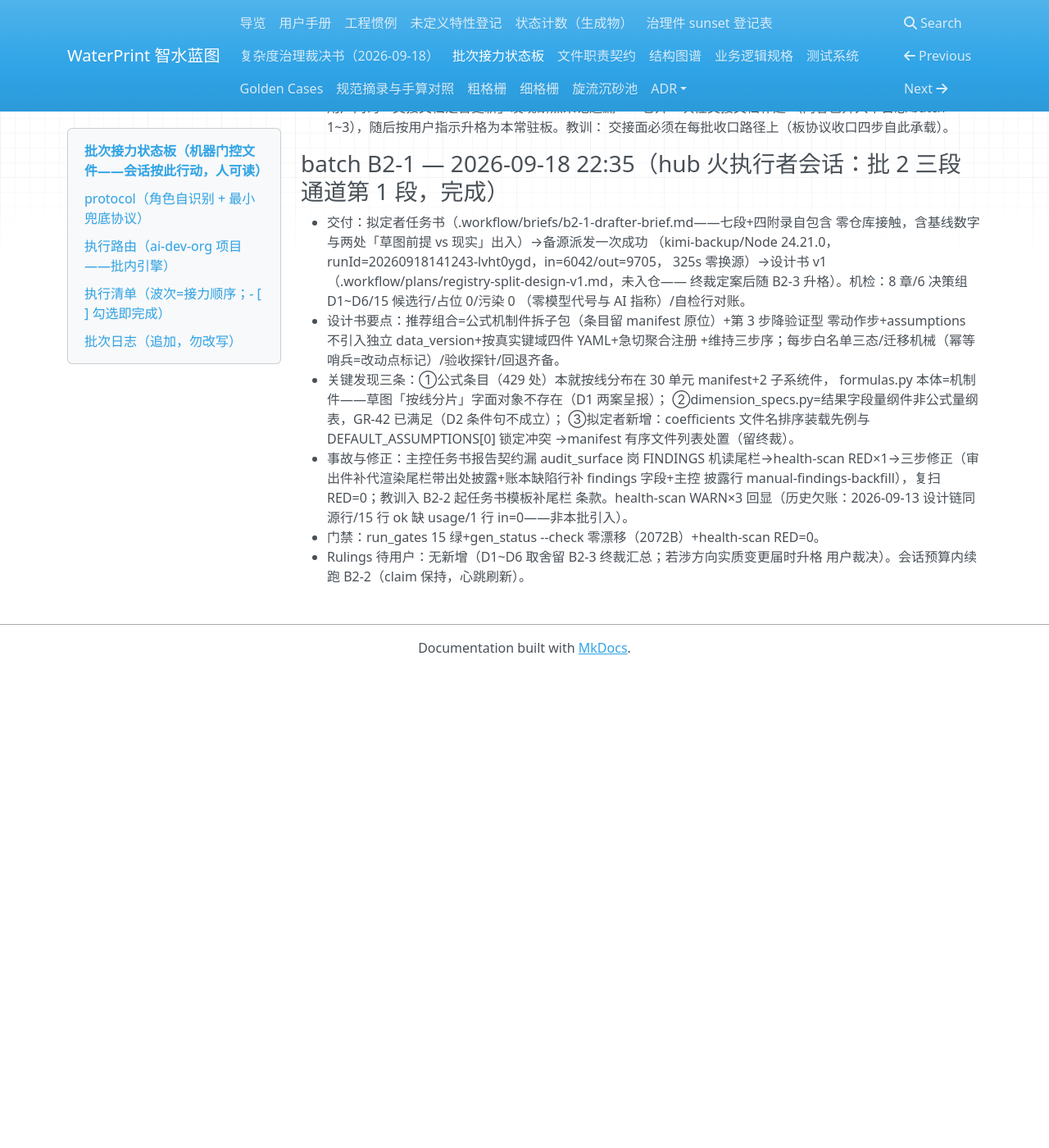
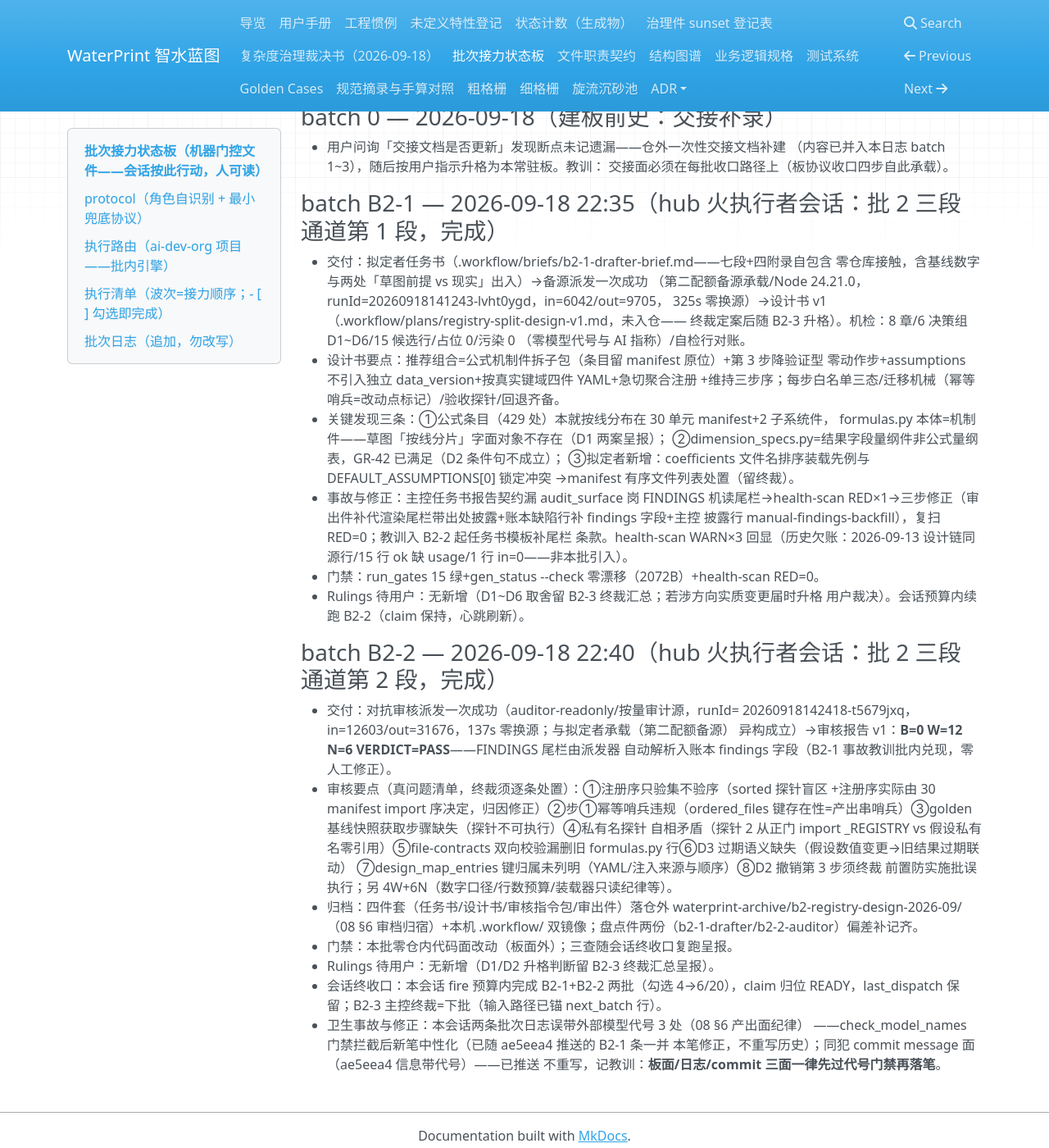
Before and after one commit to yyx20040712/waterprint, an MkDocs documentation site: the page built from docs/handoff/relay.md, in a window 1280 px wide and 1400 px high, scrolled down 4195 px. Shown: the whole window at 82% size. Built offline with MkDocs 1.6.1, drawn with Linux system fonts in a browser that asks for light colours; nearby versions of some CDN libraries; before the commit the page ends 5013 px from its top, so only the background shows below that; some of the changed text lies outside the part shown.

Commit message:
批 2 三段通道第 2 段收口: B2-2 对抗审核完成——审核者岗异构承载（按量审计源，与拟定者备源异构成立）一次成功（runId=20260918142418-t5679jxq，in12603/out31676），审出件 B=0/W=12/N=6/VERDICT=PASS，FINDINGS 尾栏由派发器自动解析入账本（B2-1 教训批内兑现）。真问题清单入日志：注册序只验集不验序/幂等哨兵违规/基线快照缺失/私有名探针矛盾/file-contracts 漏删旧行/D3 过期语义缺失/design_map 键归属未明/D2 须终裁前置等——终裁 B2-3 逐条处置。四件套归档仓外 waterprint-archive/b2-registry-design-2026-09/。勾选 5→6/20，next_batch=B2-3（输入路径已锚板头），会话终收口 READY+claim 归位。卫生事故修正：前笔日志误带外部模型代号 3 处被 check_model_names 拦截——本笔中性化（含已推送 ae5eea4 的板面遗留一并修，不重写历史），教训入日志：板面/日志/commit 三面一律先过代号门禁再落笔。三查复跑：run_gates 15 绿/gen_status 零漂移/health-scan RED=0（WARN×3 历史欠账）。

```diff
--- a/docs/handoff/relay.md
+++ b/docs/handoff/relay.md
@@ -8,7 +8,7 @@
 > 前任交接：`E:/zcode_md/治理批-复杂度治理-2026-09-18/00-交接文档-新会话继续.md`
 > （2026-09-18 同日建立——内容已并入本板首批批次日志，克隆者以本板为准）。
 
-- status: RUNNING
+- status: READY
 - automation_id: automation-bf8fd7d7-fa7b-4194-a850-2c702565068e
 - shared_fire: true
 - plan: docs/handoff/relay.md#执行清单（自含清单，收口 grep 本文件 `- [ ]` 计余量）
@@ -16,15 +16,15 @@
 - poll_interval_min: 10
 - fire_budget_min: 120
 - last_dispatch: 2026-09-18T22:01:29+08:00
-- heartbeat_utc: 2026-09-18T14:23:21Z
-- claim: hubfire-B2-1-20260918T2206
+- heartbeat_utc: 2026-09-18T14:28:33Z
+- claim: -
 - no_progress_count: 0
 - checked_total: 20
-- checked_done: 5
+- checked_done: 6
 - last_handover: 2026-09-18
-- claimed_by: zcode-hubfire-executor
-- claimed_at: 2026-09-18T22:06:39+08:00
-- next_batch: B2-2（对抗审核——审核者岗异构挑刺不改写，deepseek 承载）
+- claimed_by: -
+- claimed_at: -
+- next_batch: B2-3（主控终裁——输入=设计书v1（.workflow/plans/registry-split-design-v1.md）+审核报告v1（.workflow/briefs/b2-2-auditor-output.md，B0/W12/N6/PASS）+仓外镜像 waterprint-archive/b2-registry-design-2026-09/；D1/D2 前提出入涉用户裁决方向实质→呈用户；W 级发现并入终裁处置）
 
 ## protocol（角色自识别 + 最小兜底协议）
 
@@ -90,7 +90,7 @@
 ### 第二波·批 2 registry 分性质改造（架构级三段通道）
 
 - [x] B2-1｜拟定者任务书起草+派发（备源承载）→设计书（候选≥2+权衡）
-- [ ] B2-2｜对抗审核（审核者岗——异构挑刺不改写）
+- [x] B2-2｜对抗审核（审核者岗——异构挑刺不改写）
 - [ ] B2-3｜主控终裁（负面清单/规格冲突留用户）
 - [ ] B2-4｜实装·第一步：assumptions 数值 YAML 化（golden 三案哈希零变硬闸）
 - [ ] B2-5｜实装·第二步：formulas 按线分片（注册表 dump 前后一致硬闸）
@@ -192,7 +192,7 @@
 ### batch B2-1 — 2026-09-18 22:35（hub 火执行者会话：批 2 三段通道第 1 段，完成）
 - 交付：拟定者任务书（.workflow/briefs/b2-1-drafter-brief.md——七段+四附录自包含
   零仓库接触，含基线数字与两处「草图前提 vs 现实」出入）→备源派发一次成功
-  （kimi-backup/Node 24.21.0，runId=20260918141243-lvht0ygd，in=6042/out=9705，
+  （第二配额备源承载/Node 24.21.0，runId=20260918141243-lvht0ygd，in=6042/out=9705，
   325s 零换源）→设计书 v1（.workflow/plans/registry-split-design-v1.md，未入仓——
   终裁定案后随 B2-3 升格）。机检：8 章/6 决策组 D1~D6/15 候选行/占位 0/污染 0
   （零模型代号与 AI 指称）/自检行对账。
@@ -212,3 +212,27 @@
 - 门禁：run_gates 15 绿+gen_status --check 零漂移（2072B）+health-scan RED=0。
 - Rulings 待用户：无新增（D1~D6 取舍留 B2-3 终裁汇总；若涉方向实质变更届时升格
   用户裁决）。会话预算内续跑 B2-2（claim 保持，心跳刷新）。
+
+### batch B2-2 — 2026-09-18 22:40（hub 火执行者会话：批 2 三段通道第 2 段，完成）
+- 交付：对抗审核派发一次成功（auditor-readonly/按量审计源，runId=
+  20260918142418-t5679jxq，in=12603/out=31676，137s 零换源；与拟定者承载（第二配额备源）
+  异构成立）→审核报告 v1：**B=0 W=12 N=6 VERDICT=PASS**——FINDINGS 尾栏由派发器
+  自动解析入账本 findings 字段（B2-1 事故教训批内兑现，零人工修正）。
+- 审核要点（真问题清单，终裁须逐条处置）：①注册序只验集不验序（sorted 探针盲区
+  +注册序实际由 30 manifest import 序决定，归因修正）②步①幂等哨兵违规（ordered_files
+  键存在性=产出串哨兵）③golden 基线快照获取步骤缺失（探针不可执行）④私有名探针
+  自相矛盾（探针 2 从正门 import _REGISTRY vs 假设私有名零引用）⑤file-contracts
+  双向校验漏删旧 formulas.py 行⑥D3 过期语义缺失（假设数值变更→旧结果过期联动）
+  ⑦design_map_entries 键归属未列明（YAML/注入来源与顺序）⑧D2 撤销第 3 步须终裁
+  前置防实施批误执行；另 4W+6N（数字口径/行数预算/装载器只读纪律等）。
+- 归档：四件套（任务书/设计书/审核指令包/审出件）落仓外
+  waterprint-archive/b2-registry-design-2026-09/（08 §6 审档归宿）+本机 .workflow/
+  双镜像；盘点件两份（b2-1-drafter/b2-2-auditor）偏差补记齐。
+- 门禁：本批零仓内代码面改动（板面外）；三查随会话终收口复跑呈报。
+- Rulings 待用户：无新增（D1/D2 升格判断留 B2-3 终裁汇总呈报）。
+- 会话终收口：本会话 fire 预算内完成 B2-1+B2-2 两批（勾选 4→6/20），claim 归位
+  READY，last_dispatch 保留；B2-3 主控终裁=下批（输入路径已锚 next_batch 行）。
+- 卫生事故与修正：本会话两条批次日志误带外部模型代号 3 处（08 §6 产出面纪律）
+  ——check_model_names 门禁拦截后新笔中性化（已随 ae5eea4 推送的 B2-1 条一并
+  本笔修正，不重写历史）；同犯 commit message 面（ae5eea4 信息带代号）——已推送
+  不重写，记教训：**板面/日志/commit 三面一律先过代号门禁再落笔**。
```
